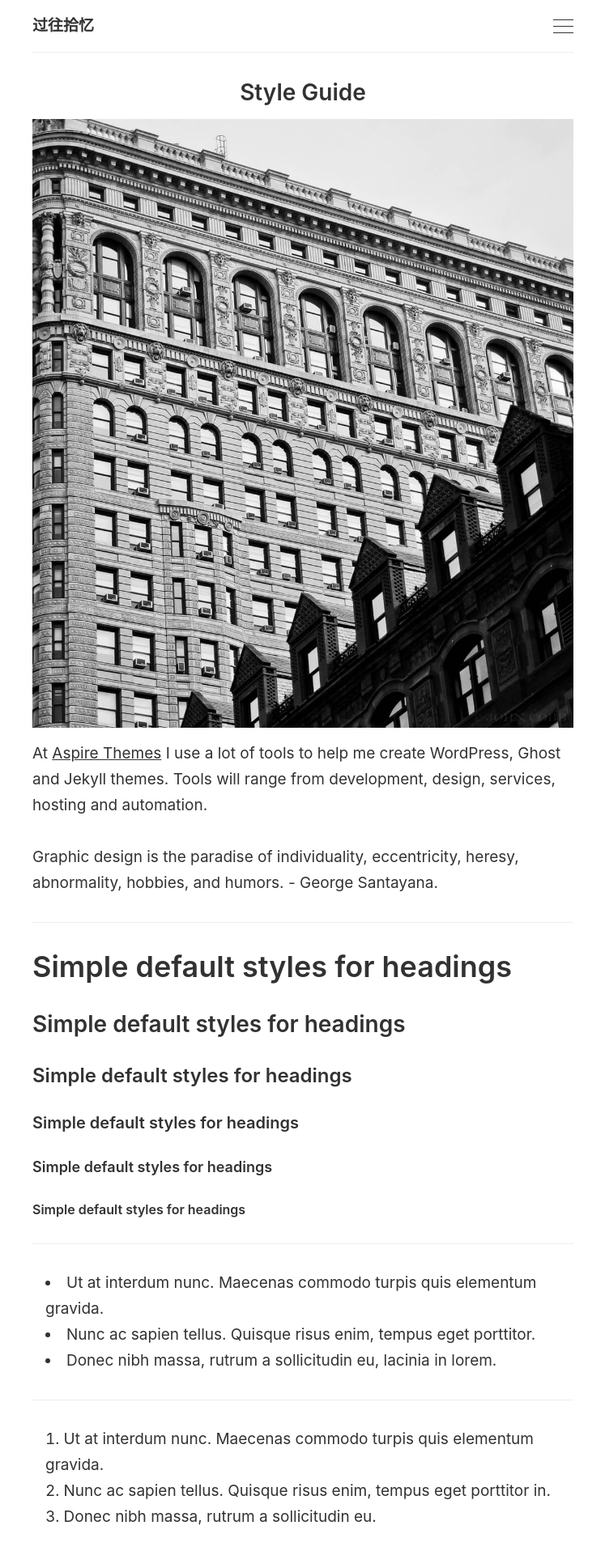
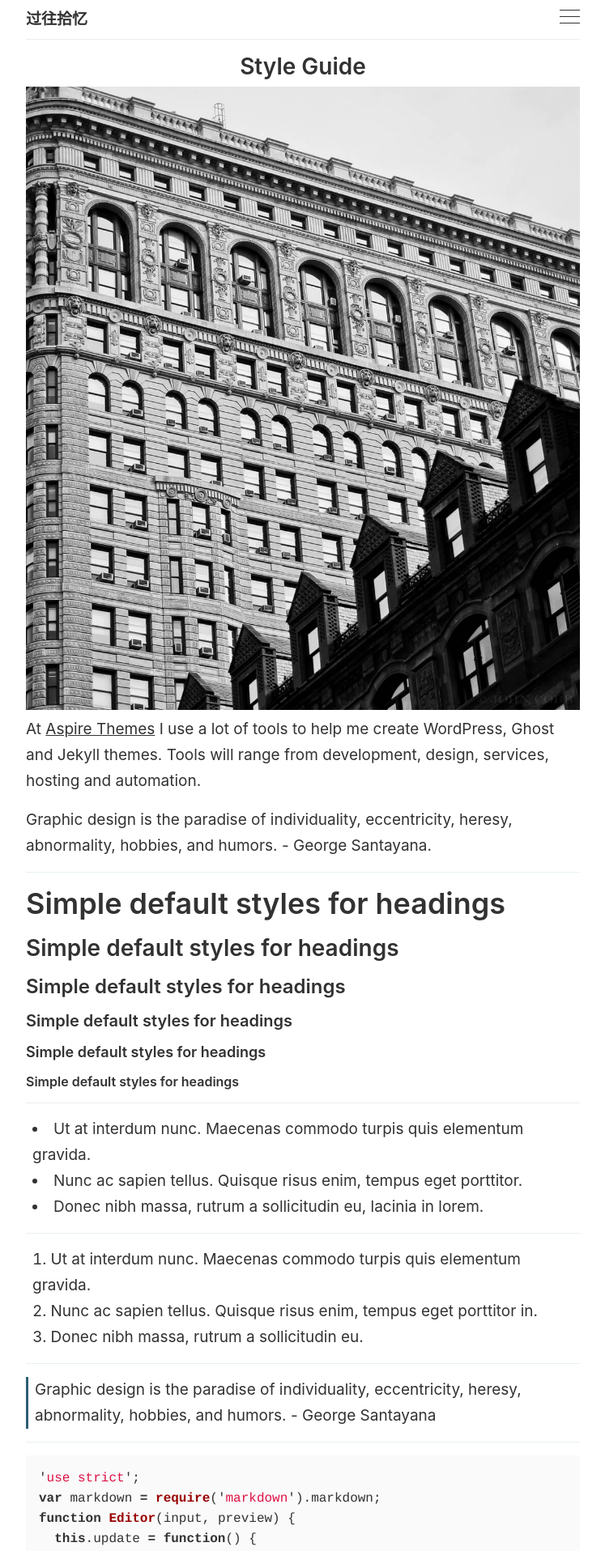
Before and after one commit to SWHL/SWHL.github.io, a Jekyll site: the page built from _pages/style-guide.md, in a window 1280 px wide. Shown: the top 1916 px of the page at 81% size, without its empty margins (266-1013 px from the left). Built offline with Jekyll 4.4.1, drawn with Linux system fonts in a browser that asks for light colours.

Commit message:
update files

```diff
--- a/_sass/settings/_spaces.scss
+++ b/_sass/settings/_spaces.scss
@@ -2,4 +2,4 @@
 //  Settings > Spaces
 // *----------------------------------*/
 
-$base-spacing-unit: 16px;
+$base-spacing-unit: 8px;
```
